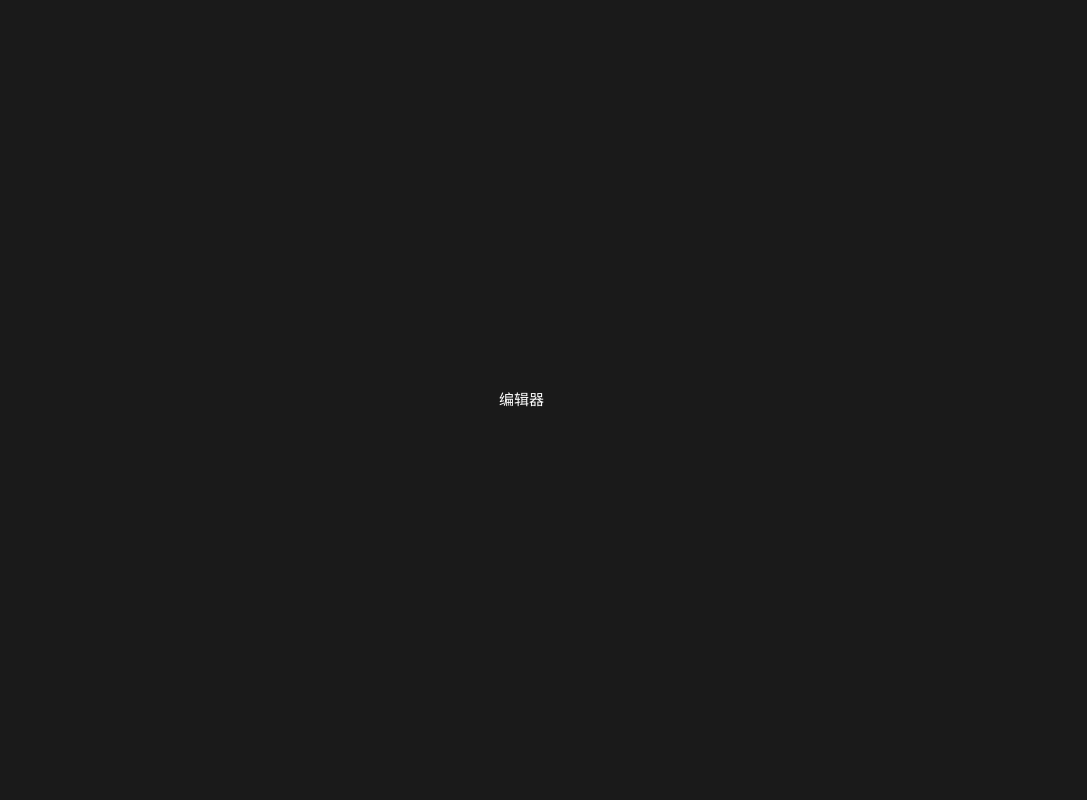
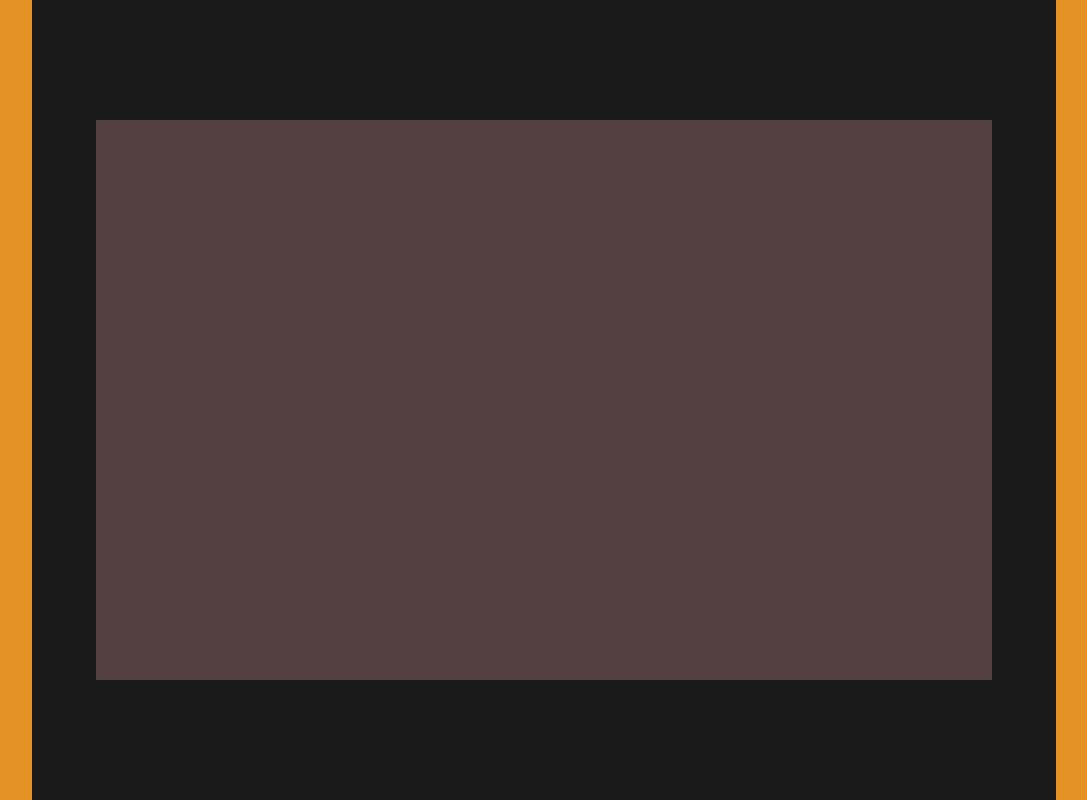
Before and after one commit to Mapotato-Ma/web-editor, a Vue app: page / in a window 1280 px wide. Shown: the whole page, without its empty margins (96-1183 px from the left). Built offline with nearby package versions, Linux system fonts and the light colour scheme.

Commit message:
feat:搭建画布

```diff
--- a/src/App.vue
+++ b/src/App.vue
@@ -1,3 +1,12 @@
 <template>
   <router-view />
 </template>
+
+<style lang="less" scoped>
+#app {
+  position: relative;
+  width: 100%;
+  height: 100%;
+  overflow: hidden;
+}
+</style>
--- a/src/assets/base.less
+++ b/src/assets/base.less
@@ -18,6 +18,13 @@
   box-sizing: border-box;
   margin: 0;
   font-weight: normal;
+}
+
+html,
+body {
+  width: 100%;
+  height: 100%;
+  overflow: hidden;
 }
 
 body {
--- a/src/assets/main.less
+++ b/src/assets/main.less
@@ -1,35 +1 @@
 @import './base.less';
-
-#app {
-  max-width: 1280px;
-  margin: 0 auto;
-  padding: 2rem;
-
-  font-weight: normal;
-}
-
-a,
-.green {
-  text-decoration: none;
-  color: hsla(160, 100%, 37%, 1);
-  transition: 0.4s;
-}
-
-@media (hover: hover) {
-  a:hover {
-    background-color: hsla(160, 100%, 37%, 0.2);
-  }
-}
-
-@media (min-width: 1024px) {
-  body {
-    display: flex;
-    place-items: center;
-  }
-
-  #app {
-    display: grid;
-    grid-template-columns: 1fr 1fr;
-    padding: 0 2rem;
-  }
-}
--- /dev/null
+++ b/src/components/layout-components/component-library/component-library.vue
@@ -0,0 +1,17 @@
+<template>
+  <div class="component-library"></div>
+</template>
+
+<script lang="ts" setup></script>
+
+<style lang="less" scoped>
+.component-library {
+  position: absolute;
+  top: 0;
+  left: 0;
+  z-index: 2;
+  width: 10vw;
+  height: 100%;
+  background: #e59225;
+}
+</style>
--- /dev/null
+++ b/src/components/layout-components/draw-container/draw-container.vue
@@ -0,0 +1,35 @@
+<template>
+  <div
+    class="draw-container"
+    ref="drawContainer"
+    :style="{
+      top: drawContainerStore.topWithPx,
+      left: drawContainerStore.leftWithPx,
+      transform: drawContainerStore.transform
+    }"
+  ></div>
+</template>
+
+<script lang="ts" setup>
+import { onMounted, ref } from 'vue';
+import { DrawContainerEventController } from './draw-event-controller';
+import { useDrawContainerStore } from '@/stores';
+const drawContainer = ref<HTMLElement>();
+const drawContainerStore = useDrawContainerStore();
+const drawContainerEventControllerInstance = ref<DrawContainerEventController>();
+onMounted(() => {
+  drawContainerEventControllerInstance.value = new DrawContainerEventController(
+    drawContainer.value!
+  );
+});
+</script>
+
+<style lang="less" scoped>
+.draw-container {
+  position: relative;
+  width: 100vw;
+  height: 100vh;
+  background: #543f3f;
+  transition: transform 233ms;
+}
+</style>
--- /dev/null
+++ b/src/components/layout-components/draw-container/draw-event-controller.ts
@@ -0,0 +1,94 @@
+import { useDrawContainerStore } from '@/stores';
+import { Observable, filter, fromEvent, merge, switchMap, takeUntil } from 'rxjs';
+/**
+ * @description 画布事件控制抽象类
+ * @author Mapotato
+ * @date 26/08/2023
+ * @class DrawContainerEventController
+ */
+export class DrawContainerEventController {
+  ctrlDown$!: Observable<KeyboardEvent>;
+  spaceDown$!: Observable<KeyboardEvent>;
+  wheel$!: Observable<WheelEvent>;
+  mousedown$!: Observable<MouseEvent>;
+  mouseup$!: Observable<MouseEvent>;
+  mousemove$!: Observable<MouseEvent>;
+  mouseleave$!: Observable<MouseEvent>;
+
+  globalKeydown$!: Observable<KeyboardEvent>;
+  globalKeyup$!: Observable<KeyboardEvent>;
+  globalMouseup$!: Observable<MouseEvent>;
+
+  move$!: Observable<{
+    dx: number;
+    dy: number;
+    lastX: number;
+    lastY: number;
+    startX: number;
+    startY: number;
+  }>;
+
+  drawContainerStore = useDrawContainerStore();
+
+  constructor(drawContainer: HTMLElement) {
+    this.initialFlow(drawContainer);
+    this.drawMove();
+    this.drawScale();
+  }
+
+  /**
+   * 注册画布操作事件
+   * @param drawContainer 画布容器
+   */
+  initialFlow(drawContainer: HTMLElement) {
+    this.globalKeydown$ = fromEvent<KeyboardEvent>(document, 'keydown');
+    this.globalKeyup$ = fromEvent<KeyboardEvent>(document, 'keyup');
+    this.globalMouseup$ = fromEvent<MouseEvent>(document, 'mouseup');
+    this.ctrlDown$ = this.globalKeydown$.pipe(filter((e) => e.ctrlKey));
+    this.spaceDown$ = this.globalKeydown$.pipe(filter((e) => e.code === 'Space'));
+    this.mousedown$ = fromEvent<MouseEvent>(drawContainer, 'mousedown');
+    this.mouseup$ = fromEvent<MouseEvent>(drawContainer, 'mouseup');
+    this.wheel$ = fromEvent<WheelEvent>(drawContainer, 'wheel');
+    this.mousemove$ = fromEvent<MouseEvent>(drawContainer, 'mousemove');
+    this.mouseleave$ = fromEvent<MouseEvent>(drawContainer, 'mouseleave');
+  }
+
+  drawMove() {
+    this.spaceDown$
+      .pipe(
+        switchMap(() =>
+          this.mousedown$.pipe(takeUntil(merge(this.globalKeyup$, this.globalMouseup$)))
+        ),
+        switchMap(() =>
+          this.mousemove$.pipe(takeUntil(merge(this.globalKeyup$, this.globalMouseup$)))
+        )
+      )
+      .subscribe(({ movementX, movementY }) => {
+        (this.drawContainerStore.left += movementX), (this.drawContainerStore.top += movementY);
+      });
+  }
+
+  drawScale() {
+    this.spaceDown$
+      .pipe(
+        switchMap(() =>
+          this.wheel$.pipe(
+            takeUntil(this.globalKeyup$),
+            filter(({ deltaY }) => {
+              return (
+                (deltaY > 0 && (this.drawContainerStore.scale * 10 + 1) / 10 > 0.3) ||
+                (deltaY < 0 && (this.drawContainerStore.scale * 10 - 1) / 10 < 3.9)
+              );
+            })
+          )
+        )
+      )
+      .subscribe(({ deltaY }) => {
+        if (deltaY < 0) {
+          this.drawContainerStore.scale = (this.drawContainerStore.scale * 10 + 1) / 10;
+        } else {
+          this.drawContainerStore.scale = (this.drawContainerStore.scale * 10 - 1) / 10;
+        }
+      });
+  }
+}
--- /dev/null
+++ b/src/components/layout-components/index.ts
@@ -0,0 +1,3 @@
+export { default as ComponentLibrary } from './component-library/component-library.vue';
+export { default as DrawContainer } from './draw-container/draw-container.vue';
+export { default as PropertyPanel } from './property-panel/property-panel.vue';
--- /dev/null
+++ b/src/components/layout-components/property-panel/property-panel.vue
@@ -0,0 +1,17 @@
+<template>
+  <div class="property-panel"></div>
+</template>
+
+<script lang="ts" setup></script>
+
+<style lang="less" scoped>
+.property-panel {
+  position: absolute;
+  top: 0;
+  right: 0;
+  z-index: 2;
+  width: 10vw;
+  height: 100%;
+  background: #e59225;
+}
+</style>
--- /dev/null
+++ b/src/stores/draw-container-store/index.ts
@@ -0,0 +1,23 @@
+import { ref, computed } from 'vue';
+import { defineStore } from 'pinia';
+
+/**
+ * 画布数据Store
+ */
+export const useDrawContainerStore = defineStore('drawContainerStore', () => {
+  const top = ref(0);
+  const left = ref(0);
+  const scale = ref(0.7);
+  const topWithPx = computed(() => `${top.value}px`);
+  const leftWithPx = computed(() => `${left.value}px`);
+  const transform = computed(() => `scale(${scale.value})`);
+
+  return {
+    top,
+    left,
+    scale,
+    transform,
+    topWithPx,
+    leftWithPx
+  };
+});
--- /dev/null
+++ b/src/stores/index.ts
@@ -0,0 +1 @@
+export { useDrawContainerStore } from './draw-container-store';
--- a/src/views/web-editor.vue
+++ b/src/views/web-editor.vue
@@ -1,12 +1,9 @@
 <template>
-  <div class="web-editor">编辑器</div>
+  <ComponentLibrary></ComponentLibrary>
+  <DrawContainer></DrawContainer>
+  <PropertyPanel></PropertyPanel>
 </template>
 
-<script lang="ts" setup></script>
-
-<style lang="less" scoped>
-.web-editor {
-  display: grid;
-  place-content: center;
-}
-</style>
+<script lang="ts" setup>
+import { PropertyPanel, ComponentLibrary, DrawContainer } from '@/components/layout-components';
+</script>
```
Also changed, not shown: src/stores/counter.ts (deleted, +0 -12 lines).
